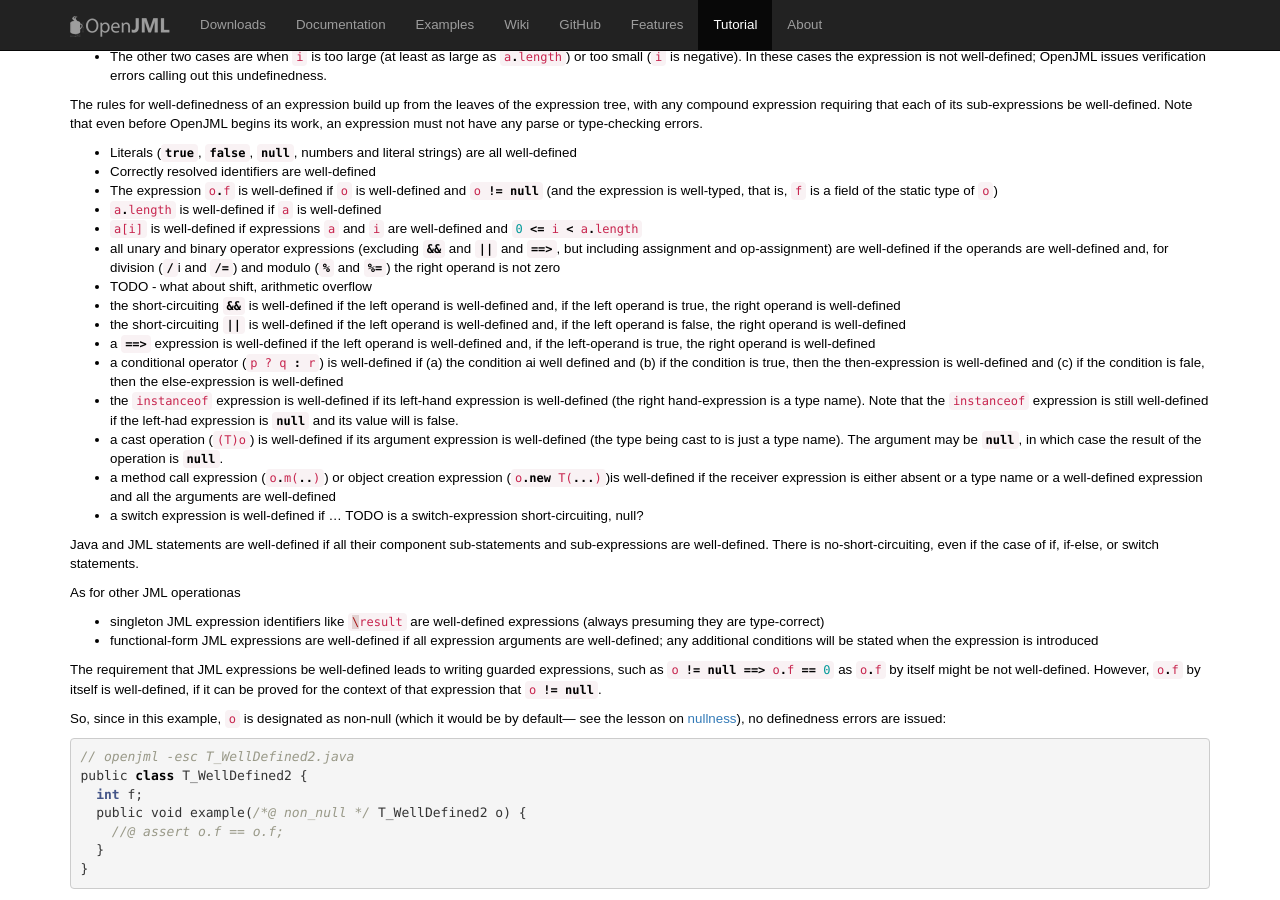
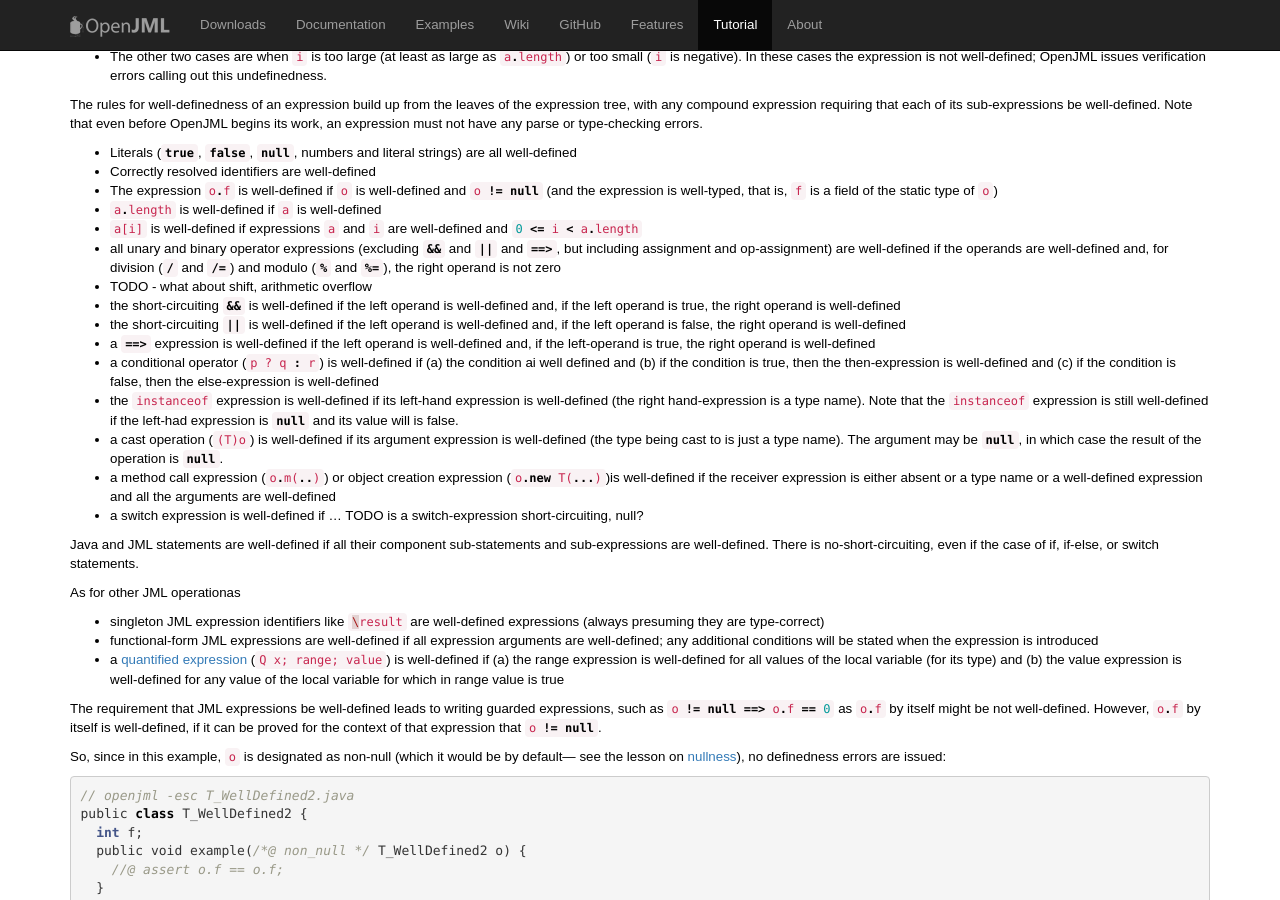
Before and after one commit to OpenJML/openjml.github.io, a Jekyll site: the page built from tutorial/WellDefinedExpressions.md, in a window 1280 px wide and 900 px high, scrolled down 725 px. Built offline with Jekyll 4.4.1, drawn with Linux system fonts in a browser that asks for light colours; our own code applies the rules of GitHub Pages for plain Markdown files.

Commit message:
Edits to Welldefinedness

```diff
--- a/tutorial/WellDefinedExpressions.md
+++ b/tutorial/WellDefinedExpressions.md
@@ -44,13 +44,13 @@
 * `a[i]` is well-defined if expressions `a` and `i` are well-defined and `0 <= i < a.length`
 * all unary and binary operator expressions (excluding `&&` and `||` and `==>`,
 but including assignment and op-assignment)
- are well-defined if the operands are well-defined and, for division (`/`i and `/=`) and modulo (`%` and `%=`) the right operand is not zero
+ are well-defined if the operands are well-defined and, for division (`/` and `/=`) and modulo (`%` and `%=`), the right operand is not zero
 * TODO - what about shift, arithmetic overflow
 * the short-circuiting `&&` is well-defined if the left operand is well-defined and, if the left operand is true, the right operand is well-defined
 * the short-circuiting `||` is well-defined if the left operand is well-defined and, if the left operand is false, the right operand is well-defined
 * a `==>`  expression is well-defined if the left operand is well-defined and,
 if the left-operand is true, the right operand is well-defined
-* a conditional operator (`p ? q : r`) is well-defined if (a) the condition ai well defined and (b) if the condition is true, then the then-expression is well-defined and (c) if the condition is fale, then the else-expression is well-defined
+* a conditional operator (`p ? q : r`) is well-defined if (a) the condition ai well defined and (b) if the condition is true, then the then-expression is well-defined and (c) if the condition is false, then the else-expression is well-defined
 * the `instanceof` expression is well-defined if its left-hand expression is well-defined (the right hand-expression is a type name). Note that the `instanceof` expression is still well-defined if the left-had expression is `null` and its value will is false.
 * a cast operation (`(T)o`) is well-defined if its argument expression is well-defined (the type being cast to is just a type name). The argument may be `null`, in which case the result of the operation is `null`.
 * a method call expression (`o.m(..)`) or object creation expression (`o.new T(...)`)is well-defined if the receiver expression is either absent or a type name or a well-defined expression and all the arguments are well-defined
@@ -61,6 +61,7 @@
 As for other JML operationas
 * singleton JML expression identifiers like `\result` are well-defined expressions (always presuming they are type-correct)
 * functional-form JML expressions are well-defined if all expression arguments are well-defined; any additional conditions will be stated when the expression is introduced
+* a [quantified expression](QuantifierExpressions) (`Q x; range; value`) is well-defined if (a) the  range expression is well-defined for all values of the local variable (for its type) and (b) the value expression is well-defined for any value of the local variable for which in range value is true
 
 
 The requirement that JML expressions be well-defined leads to writing guarded expressions, such as `o != null ==> o.f == 0` as `o.f` by itself might be not well-defined. However, `o.f` by itself is well-defined, if it can be proved for the context of that expression that `o != null`.
```
Also changed, not shown: 1 other file.
